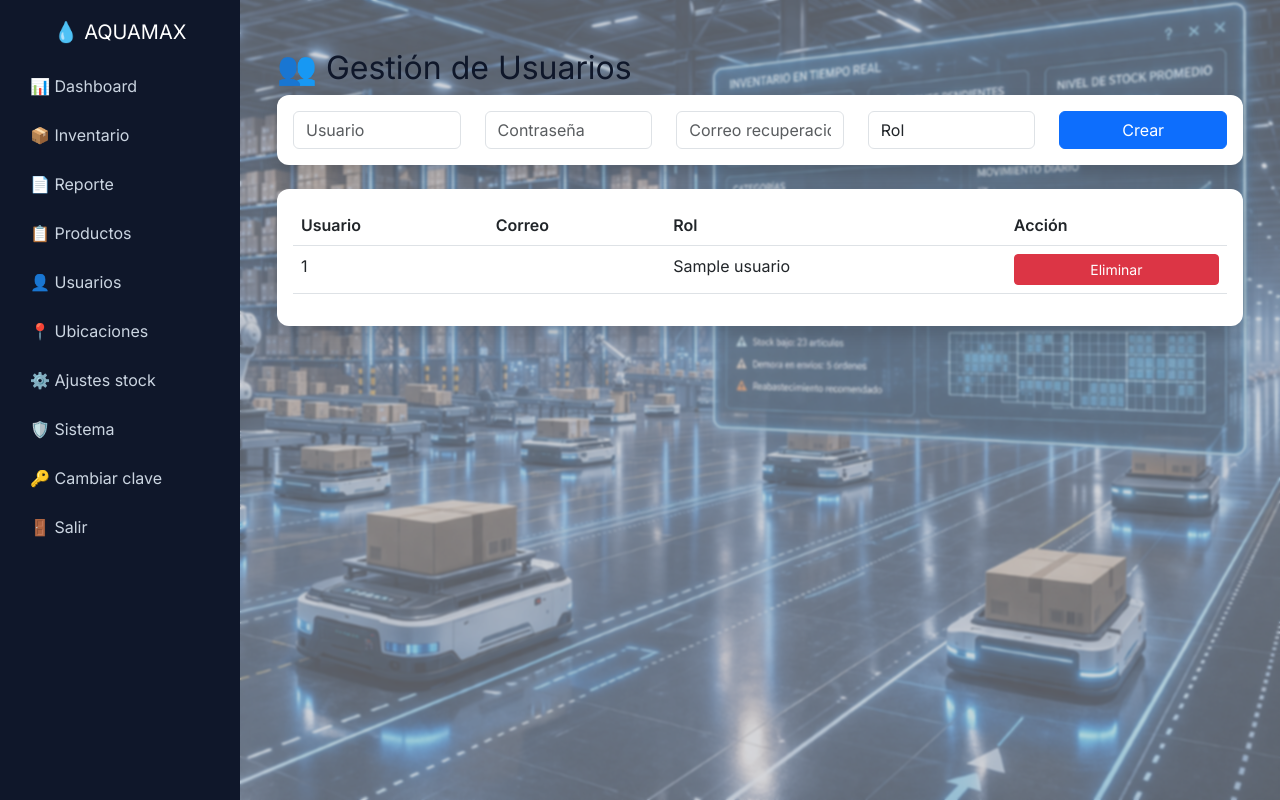
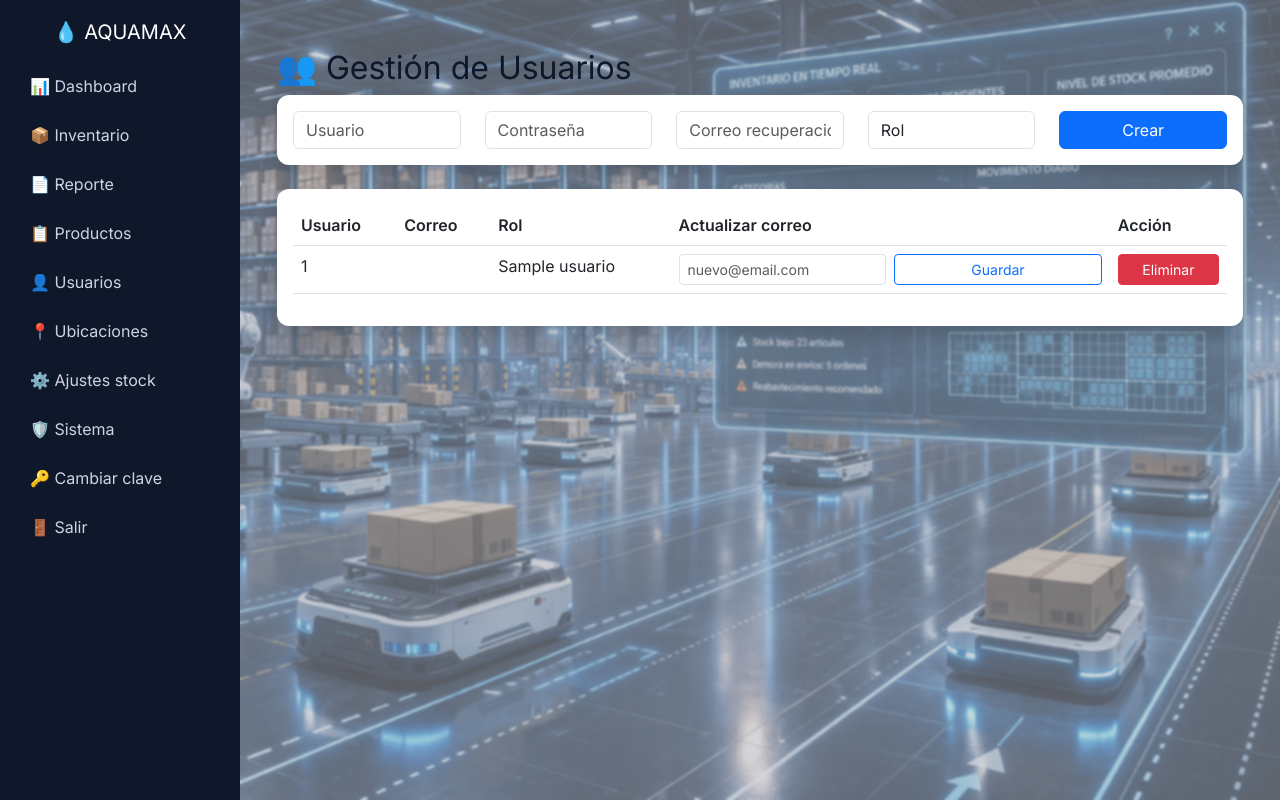
Before and after one commit to bigotoro1-byte/Proyecto-AQUAMAX-listo, a Flask app: page /admin/usuarios in a window 1280 px wide. Run offline with Flask 3, Linux system fonts and the light colour scheme; a user stored in the database is signed in; a database or web service that is not in the repository returns one stand-in record (values such as "Sample title"); some libraries are stand-ins or nearby versions.

Commit message:
Admin usuarios: editar correo de recuperacion existente

```diff
--- a/routes/usuarios.py
+++ b/routes/usuarios.py
@@ -13,6 +13,12 @@ def password_es_fuerte(password):
     if not password or len(password) < 8:
         return False
     return bool(re.search(r"[A-Za-z]", password) and re.search(r"\d", password))
+
+
+def email_valido(email):
+    if not email:
+        return False
+    return bool(re.match(r"^[^@\s]+@[^@\s]+\.[^@\s]+$", email))
 
 
 # 🔐 LISTAR Y CREAR USUARIOS
@@ -35,7 +41,7 @@ def usuarios():
         if not user or not password or not rol or not email:
             return render_template("usuarios.html", error="Completa todos los campos")
 
-        if "@" not in email or "." not in email.split("@")[-1]:
+        if not email_valido(email):
             return render_template("usuarios.html", error="Ingresa un correo valido")
 
         if not password_es_fuerte(password):
@@ -43,6 +49,10 @@ def usuarios():
 
         if rol == "superadmin" and session.get("rol") != "superadmin":
             return render_template("usuarios.html", error="Solo superadmin puede crear otro superadmin")
+
+        cursor.execute("SELECT 1 FROM usuarios WHERE LOWER(email) = LOWER(%s)", (email,))
+        if cursor.fetchone():
+            return render_template("usuarios.html", error="Ese correo ya esta asignado a otro usuario")
 
         try:
             cursor.execute(
@@ -79,6 +89,39 @@ def eliminar_usuario(user):
     cursor.execute("DELETE FROM usuarios WHERE username=%s", (user,))
     conn.commit()
     conn.close()
+
+    return redirect("/admin/usuarios")
+
+
+@usuarios_bp.route("/usuarios/actualizar_email/<user>", methods=["POST"])
+def actualizar_email_usuario(user):
+    if "rol" not in session or session["rol"] not in ("admin", "superadmin"):
+        return render_template("acceso_denegado.html"), 403
+
+    nuevo_email = (request.form.get("email") or "").strip().lower()
+    if not email_valido(nuevo_email):
+        flash("Correo invalido", "error")
+        return redirect("/admin/usuarios")
+
+    conn = conectar()
+    cursor = conn.cursor()
+    try:
+        cursor.execute(
+            "SELECT 1 FROM usuarios WHERE LOWER(email) = LOWER(%s) AND LOWER(username) <> LOWER(%s)",
+            (nuevo_email, user),
+        )
+        if cursor.fetchone():
+            flash("Ese correo ya esta asignado a otro usuario", "error")
+            return redirect("/admin/usuarios")
+
+        cursor.execute("UPDATE usuarios SET email=%s WHERE username=%s", (nuevo_email, user))
+        conn.commit()
+        flash("Correo actualizado correctamente", "success")
+    except Exception as e:
+        conn.rollback()
+        flash(f"No se pudo actualizar el correo: {str(e)}", "error")
+    finally:
+        conn.close()
 
     return redirect("/admin/usuarios")
 
--- a/templates/usuarios.html
+++ b/templates/usuarios.html
@@ -48,6 +48,7 @@
                     <th>Usuario</th>
                     <th>Correo</th>
                     <th>Rol</th>
+                    <th>Actualizar correo</th>
                     <th>Acción</th>
                 </tr>
             </thead>
@@ -57,6 +58,13 @@
                     <td>{{ u[0] }}</td>
                     <td>{{ u[3] if u|length > 3 else '' }}</td>
                     <td>{{ u[2] }}</td>
+                    <td>
+                        <form method="post" action="/admin/usuarios/actualizar_email/{{ u[0] }}" class="d-flex gap-2">
+                            <input type="hidden" name="csrf_token" value="{{ csrf_token() }}">
+                            <input type="email" name="email" class="form-control form-control-sm" placeholder="nuevo@email.com" value="{{ u[3] if u|length > 3 else '' }}" required>
+                            <button class="btn btn-outline-primary btn-sm" type="submit">Guardar</button>
+                        </form>
+                    </td>
                     <td>
                         {% if u[0] not in ["admin", "superadmin"] %}
                         <form method="post" action="/admin/usuarios/eliminar/{{ u[0] }}" style="display:inline;">
```
